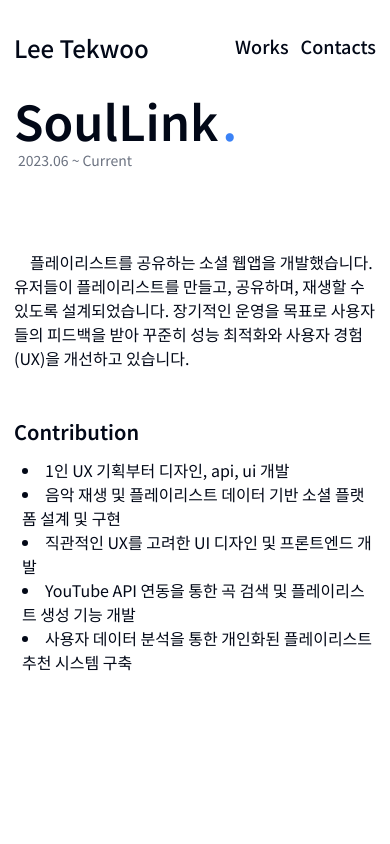
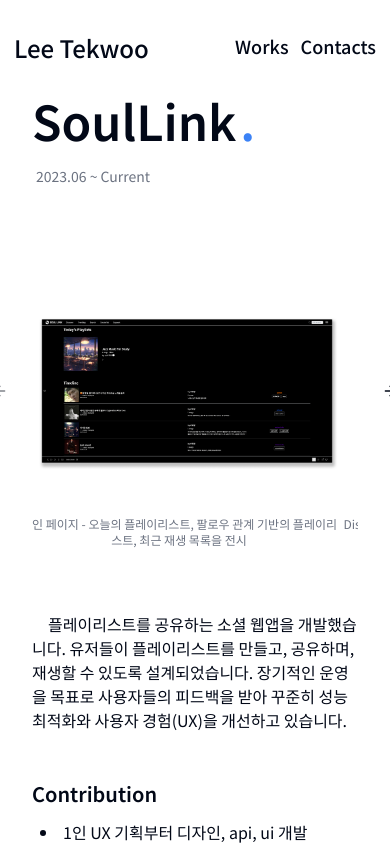
Before and after one commit to 0teklee/portfolio, a Next.js app: page /works/personal-projects in a window 390 px wide. Built offline with nearby package versions, Linux system fonts and the light colour scheme.

Commit message:
style: mobile responsive section item position fixed

```diff
--- a/app/works/layout.tsx
+++ b/app/works/layout.tsx
@@ -3,7 +3,7 @@ import React, { ReactNode } from "react";
 const Layout = ({ children }: { children: ReactNode | ReactNode[] }) => {
   return (
     <main
-      className={`w-full h-screen px-3.5 lg:px-32 py-24 scroll-hidden lg:snap-y lg:snap-mandatory overflow-y-auto scroll-stop`}
+      className={`w-full h-screen px-8 lg:px-32 py-24 scroll-hidden lg:snap-y lg:snap-mandatory overflow-y-auto scroll-stop`}
     >
       {children}
     </main>
--- a/components/molecules/SectionImageCarousel.tsx
+++ b/components/molecules/SectionImageCarousel.tsx
@@ -21,7 +21,7 @@ const SectionImageCarousel = ({
   images: ISectionItem["images"];
 }) => {
   return (
-    <Carousel className={`flex-1 relative`}>
+    <Carousel className={`flex-1 relative top-12 sm:-top-[100px]`}>
       <CarouselContent className={clsx(`w-full`)}>
         {images.map((item) => (
           <CarouselItem key={`img_${item.src}`} className={`relative`}>
@@ -34,7 +34,7 @@ const SectionImageCarousel = ({
               />
             </AspectRatio>
             <div
-              className={`absolute bottom-0 left-1/2 -translate-x-1/2 w-full pt-2 bg-white`}
+              className={`absolute bottom-0 left-1/2 -translate-x-1/2 w-full bg-white`}
             >
               <p className={`text-xs text-center text-gray-500`}>
                 {item.caption}
--- a/components/molecules/SectionScrollContainer.tsx
+++ b/components/molecules/SectionScrollContainer.tsx
@@ -4,8 +4,6 @@ import React, { ReactNode, useEffect } from "react";
 
 import { clsx } from "clsx";
 import { useInView } from "react-intersection-observer";
-
-import Row from "@/components/ui/Row";
 
 const SectionScrollContainer = ({
   id,
@@ -30,16 +28,7 @@ const SectionScrollContainer = ({
         inView ? `opacity-100` : `opacity-0`,
       )}
     >
-      <Row
-        classNames={clsx(
-          `flex-col`,
-          `md:flex-row items-stretch sm:justify-between`,
-          `w-full`,
-        )}
-        gap={`gap-20`}
-      >
-        {children}
-      </Row>
+      {children}
     </section>
   );
 };
--- a/components/molecules/SectionTextContent.tsx
+++ b/components/molecules/SectionTextContent.tsx
@@ -1,7 +1,6 @@
 import React from "react";
 
 import Column from "@/components/ui/Column";
-import DateText from "@/components/ui/DateText";
 
 import { ISectionItem } from "@/lib/types";
 
@@ -16,15 +15,10 @@ const SectionTextContent = ({
   "title" | "date" | "description" | "contribution" | "learning"
 >) => {
   return (
-    <Column classNames={`flex-1 relative top-[10%]`} gap={`gap-y-20`}>
-      <Column classNames={`w-full justify-start`} gap={`gap-y-1.5`}>
-        <h1
-          className={`text-5xl font-semibold scroll-my-24 xl:scroll-my-36 snap-start title-dot`}
-        >
-          {title}
-        </h1>
-        <DateText date={date} />
-      </Column>
+    <Column
+      classNames={`flex-1 relative top-[10%] pt-8 pb-12`}
+      gap={`gap-y-20`}
+    >
       <Column classNames={`w-full`} gap={`gap-y-12`}>
         {description && (
           <p
--- a/components/organism/WorkSectionItem.tsx
+++ b/components/organism/WorkSectionItem.tsx
@@ -1,8 +1,13 @@
 import React from "react";
+
+import { clsx } from "clsx";
 
 import SectionImageCarousel from "@/components/molecules/SectionImageCarousel";
 import SectionScrollContainer from "@/components/molecules/SectionScrollContainer";
 import SectionTextContent from "@/components/molecules/SectionTextContent";
+import Column from "@/components/ui/Column";
+import DateText from "@/components/ui/DateText";
+import Row from "@/components/ui/Row";
 
 interface IJobExpItem {
   id: string;
@@ -24,10 +29,27 @@ const WorkSectionItem = ({
   description,
 }: IJobExpItem) => (
   <SectionScrollContainer id={id}>
-    <SectionTextContent
-      {...{ title, date, description, contribution, learning }}
-    />
-    <SectionImageCarousel images={images} />
+    <Column classNames={`w-full justify-start`} gap={`gap-y-1.5`}>
+      <h1
+        className={`mb-4 text-5xl font-semibold scroll-my-24 xl:scroll-my-36 snap-start title-dot`}
+      >
+        {title}
+      </h1>
+      <DateText date={date} />
+    </Column>
+    <Row
+      classNames={clsx(
+        `flex-col-reverse`,
+        `md:flex-row items-stretch sm:justify-between`,
+        `w-full`,
+      )}
+      gap={`gap-20`}
+    >
+      <SectionTextContent
+        {...{ title, date, description, contribution, learning }}
+      />
+      <SectionImageCarousel images={images} />
+    </Row>
   </SectionScrollContainer>
 );
 
--- a/components/template/JobExpTemplate.tsx
+++ b/components/template/JobExpTemplate.tsx
@@ -23,7 +23,7 @@ const JobExpTemplate = () => {
       <Row
         classNames={clsx(
           `flex-col md:flex-row items-start justify-start`,
-          `w-full mb-40 sm:mb-0 sm:h-screen snap-start`,
+          `w-full sm:mb-0 sm:h-screen snap-start`,
           `scroll-my-36 xl:scroll-my-60`,
         )}
         gap={`gap-24 md:gap-12`}
```
